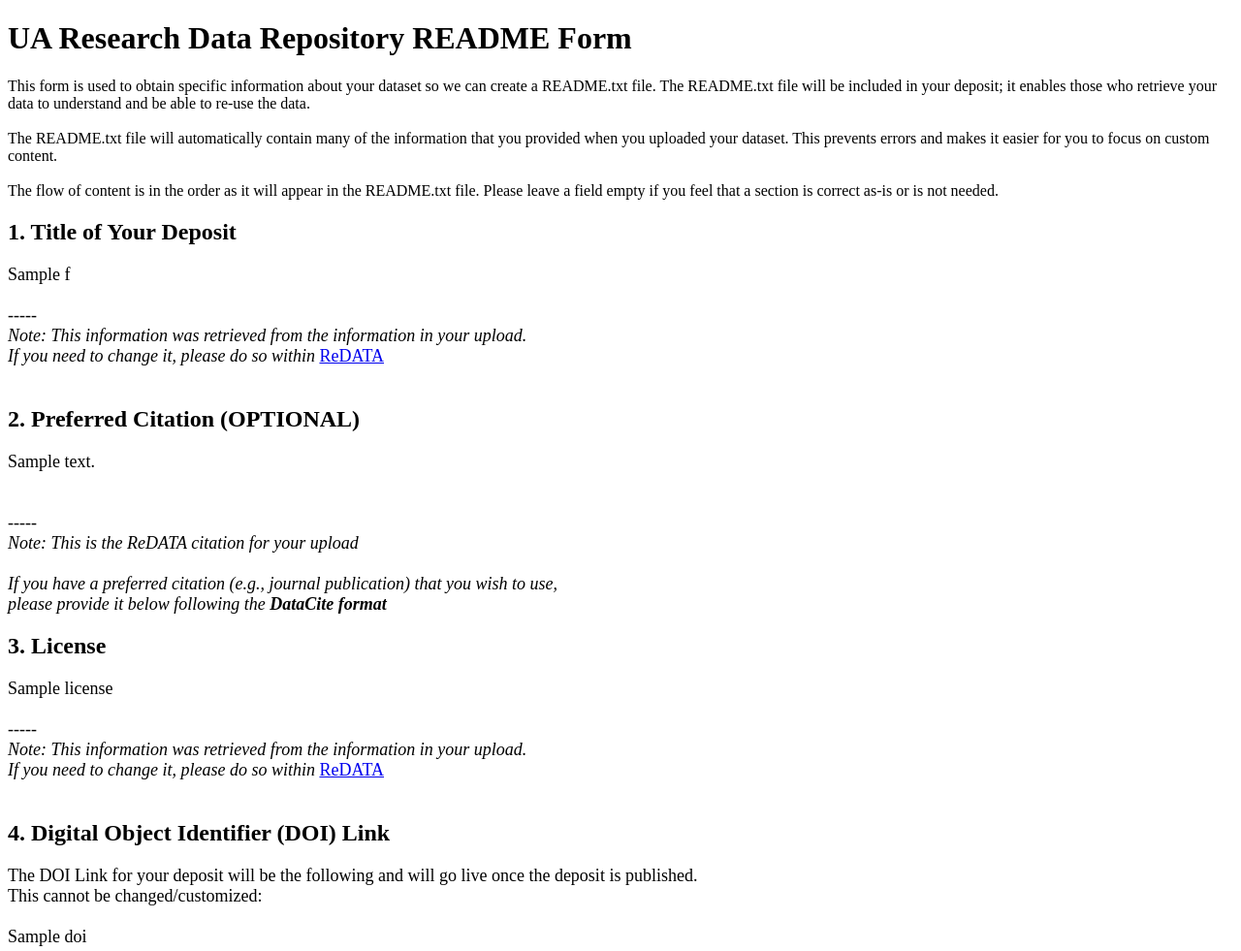
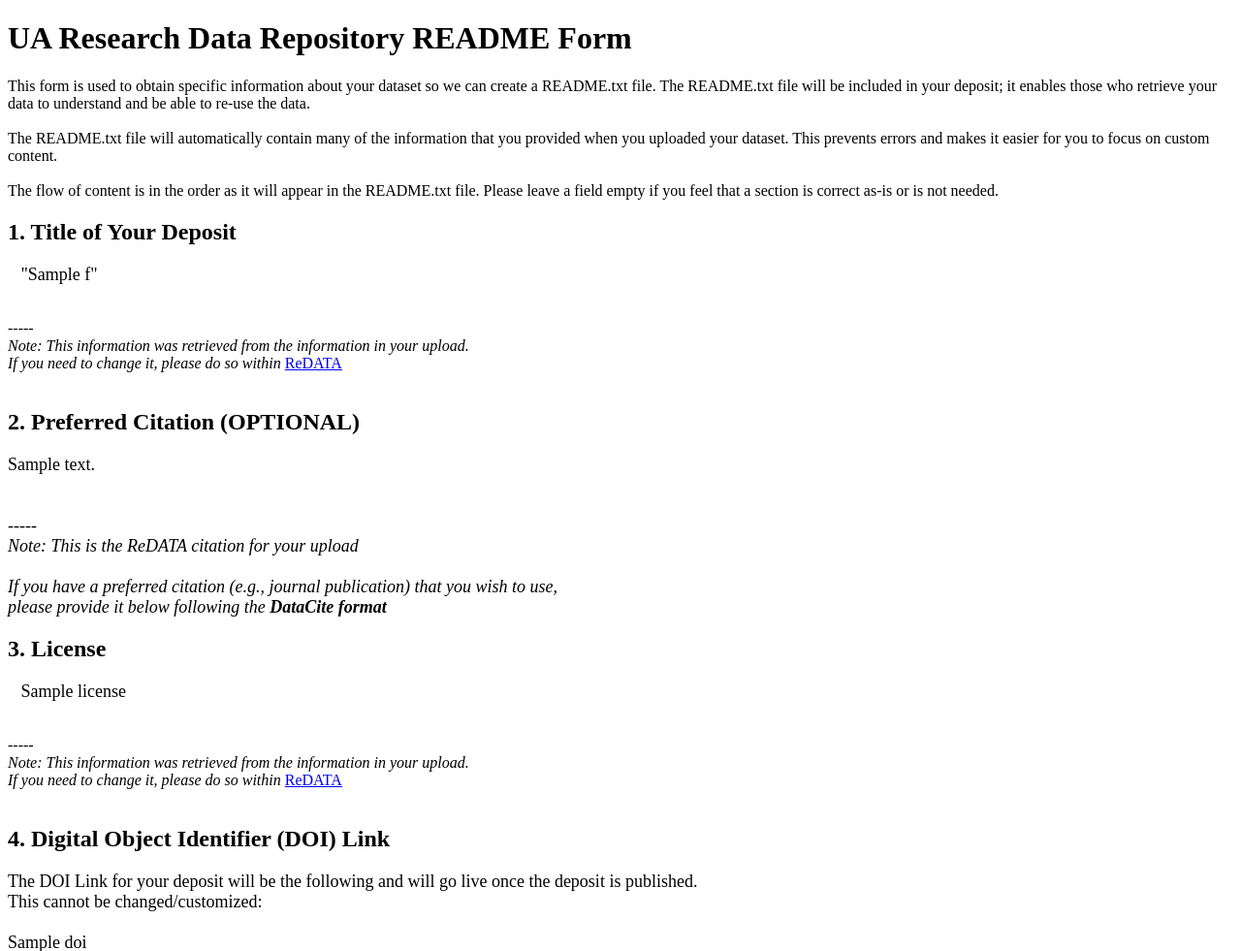
Before and after one commit to UAL-RE/ReM, a FastAPI app: template templates/intake.html in a window 1280 px wide. Shown: the top 981 px of the page at 97% size. Run offline with FastAPI, Linux system fonts and the light colour scheme; the template is opened without the code that fills it: most values are stand-ins (such as "Sample title", 1, 10 or a date in 2020); parts of the project's set-up code (start-up, migrations or seed data) failed here and were passed over.

Commit message:
Add indentation for figshare metadata [ci skip]

```diff
--- a/templates/intake.html
+++ b/templates/intake.html
@@ -24,12 +24,13 @@
 </p>
 
 <h2>1. Title of Your Deposit</h2>
-<p style="font-size:18px;">{{ fs.title }}<br>
+<p style="font-size:18px;">
+  &nbsp;&nbsp;&nbsp;"{{ fs.title }}"
+</p>
 
 <br>----- <br>
 <i>Note: This information was retrieved from the information in your upload.<br>
   If you need to change it, please do so within</i> <a href="https://arizona.figshare.com">ReDATA</a><br><br>
-</p>
 
 <h2>2. Preferred Citation (OPTIONAL)</h2>
 <p style="font-size:18px;">
@@ -44,7 +45,9 @@
 </p>
 
 <h2>3. License</h2>
-<p style="font-size:18px;">{{ fs.license.name }}<br>
+<p style="font-size:18px;">
+  &nbsp;&nbsp;&nbsp;{{ fs.license.name }}
+</p>
 
 <br>----- <br>
 <i>Note: This information was retrieved from the information in your upload.<br>
```
